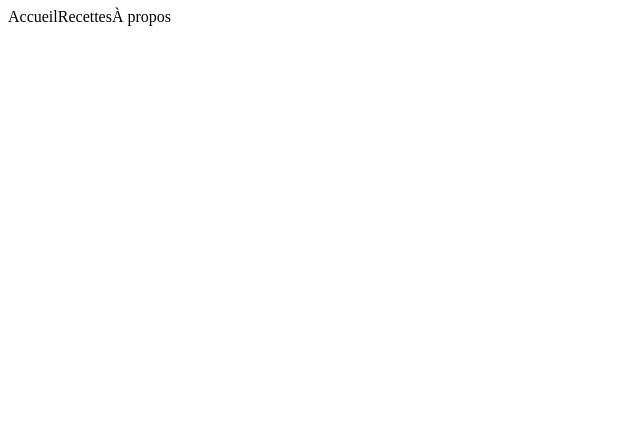
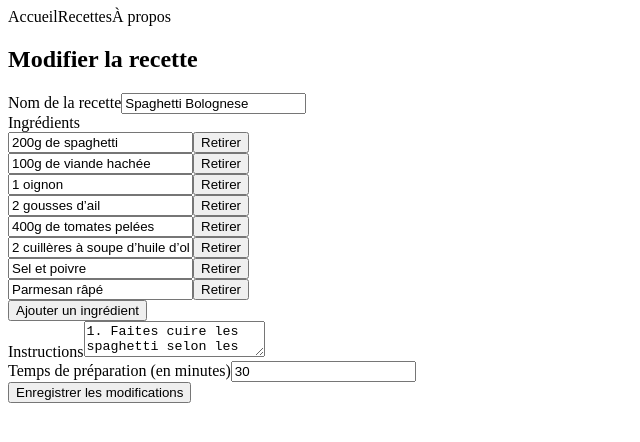
Before and after one commit to MoLaadjal/recipe-app-v1, an Angular app: page /edit-recipe/1 in a window 1280 px wide. Before the commit this address led to /. Shown: the top 442 px of the page, without its empty margins (0-640 px from the left). Built offline with nearby package versions, Linux system fonts and the light colour scheme.

Commit message:
feat: update-recipe form

```diff
--- a/src/app/app.routes.ts
+++ b/src/app/app.routes.ts
@@ -7,5 +7,6 @@ export const routes: Routes = [
   { path: '', redirectTo: '/recipes', pathMatch: 'full' },
   { path: 'recipes', component: RecipeListComponent },
   { path: 'recipes/:id', component: RecipeDetailComponent }, //
-  { path: 'new-recipe', component: RecipeFormComponent }, //
+  { path: 'new-recipe', component: RecipeFormComponent },
+  { path: 'edit-recipe/:id', component: RecipeFormComponent }, //
 ];
--- a/src/app/components/recipe-form/recipe-form.component.html
+++ b/src/app/components/recipe-form/recipe-form.component.html
@@ -1,4 +1,4 @@
-<h2>Ajouter une nouvelle recette</h2>
+<h2>{{ editingRecipeId ? 'Modifier la recette' : 'Ajouter une nouvelle recette' }}</h2>
 <form [formGroup]="recipeForm" (ngSubmit)="onSubmit()">
   <div>
     <label for="name">Nom de la recette</label>
@@ -50,5 +50,7 @@
     }
   </div>
 
-  <button type="submit" [disabled]="recipeForm.invalid">Ajouter la recette</button>
+  <button type="submit" [disabled]="recipeForm.invalid">
+    {{ editingRecipeId ? 'Enregistrer les modifications' : 'Ajouter la recette' }}
+  </button>
 </form>
--- a/src/app/components/recipe-form/recipe-form.component.ts
+++ b/src/app/components/recipe-form/recipe-form.component.ts
@@ -1,5 +1,6 @@
-import { Component } from '@angular/core';
+import { Component, OnInit } from '@angular/core';
 import { FormBuilder, FormGroup, FormArray, Validators, ReactiveFormsModule } from '@angular/forms';
+import { ActivatedRoute, Router } from '@angular/router';  // Importer ActivatedRoute et Router
 import { RecipeService } from '../../recipe.service';
 import { Recipe } from '../../models/recipe.model';
 
@@ -8,21 +9,39 @@ import { Recipe } from '../../models/recipe.model';
   templateUrl: './recipe-form.component.html',
   styleUrls: ['./recipe-form.component.css'],
   standalone: true,
-  imports: [ReactiveFormsModule]  // Import ReactiveFormsModule directly
+  imports: [ReactiveFormsModule]
 })
-export class RecipeFormComponent {
+export class RecipeFormComponent implements OnInit {
   recipeForm: FormGroup;
+  editingRecipeId: number | null = null;  // Pour stocker l'ID de la recette en cours d'édition
 
-  constructor(private fb: FormBuilder) {
+  constructor(
+    private fb: FormBuilder,
+    private recipeService: RecipeService,
+    private route: ActivatedRoute,  // Injecter ActivatedRoute pour obtenir l'ID de l'URL
+    private router: Router  // Injecter Router pour la redirection après soumission
+  ) {
     this.recipeForm = this.fb.group({
       name: ['', [Validators.required, Validators.minLength(3)]],
-      ingredients: this.fb.array([this.fb.control('', Validators.required)]),
+      ingredients: this.fb.array([]),  // Initialiser avec un tableau vide
       instructions: ['', [Validators.required, Validators.minLength(10)]],
       prepTime: ['', [Validators.required, Validators.min(1)]]
     });
   }
 
-  get ingredients() {
+  ngOnInit(): void {
+    this.editingRecipeId = Number(this.route.snapshot.paramMap.get('id'));
+    if (this.editingRecipeId) {
+      const recipe = this.recipeService.getRecipeById(this.editingRecipeId);
+      if (recipe) {
+        this.loadRecipeIntoForm(recipe);
+      }
+    } else {
+      this.addIngredient();  // Ajouter un champ d'ingrédient par défaut si c'est une nouvelle recette
+    }
+  }
+
+  get ingredients(): FormArray {
     return this.recipeForm.get('ingredients') as FormArray;
   }
 
@@ -34,10 +53,27 @@ export class RecipeFormComponent {
     this.ingredients.removeAt(index);
   }
 
+  loadRecipeIntoForm(recipe: Recipe): void {
+    this.recipeForm.patchValue({
+      name: recipe.name,
+      instructions: recipe.instructions,
+      prepTime: recipe.prepTime
+    });
+    recipe.ingredients.forEach(ingredient => {
+      this.ingredients.push(this.fb.control(ingredient, Validators.required));
+    });
+  }
+
   onSubmit(): void {
     if (this.recipeForm.valid) {
-      const newRecipe = this.recipeForm.value;
-      console.log('Recipe submitted:', newRecipe);
+      const updatedRecipe = this.recipeForm.value;
+      if (this.editingRecipeId) {
+        updatedRecipe.id = this.editingRecipeId;
+        this.recipeService.saveRecipe(updatedRecipe);
+      } else {
+        this.recipeService.saveRecipe(updatedRecipe);
+      }
+      this.router.navigate(['/']);  // Rediriger vers la liste des recettes après soumission
     }
   }
 }
```
